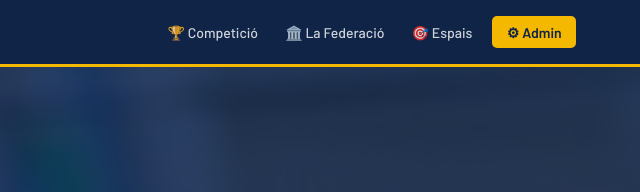
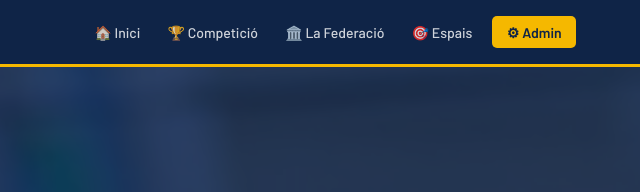
Before and after one commit to jssanmir/fcta-project, a website: page index.html in a window 1280 px wide. Shown: the top 192 px of the page, 640-1280 px from the left. Drawn offline with nearby package versions, Linux system fonts and the light colour scheme; no server answers; a web font is replaced by a local one.

Commit message:
Add Inici to desktop nav and implement hash routing
- Desktop nav now has: Inici / Competició / La Federació / Espais / Admin
- setS() wrapper updates URL hash on every navigation (history.replaceState)
- On page load, reads the hash and navigates directly to the section
- Enables shareable/bookmarkable links: fcta.cat/#circulars, #competitions…

Co-Authored-By: Claude Sonnet 4.6 <noreply@anthropic.com>

```diff
--- a/index.html
+++ b/index.html
@@ -54,6 +54,7 @@
       <div class="nav-logo-text">Federació Catalana<span>de Tir amb Arc</span></div>
     </a>
     <div class="nav-links" id="navLinks">
+      <a href="#home" onclick="setS('home');return false">🏠 Inici</a>
       <a href="#" onclick="scrollToHub('hub-activitat');return false">🏆 Competició</a>
       <a href="#" onclick="scrollToHub('hub-federacio');return false">🏛️ La Federació</a>
       <a href="#" onclick="scrollToHub('hub-espais');return false">🎯 Espais</a>
@@ -3044,17 +3045,35 @@ function bNavClose() {
   document.getElementById('bNavDrawer').classList.remove('open');
   document.getElementById('bNavOverlay').classList.remove('open');
 }
-// Highlight Inici when navigating home
+
+// ── Hash routing ──────────────────────────────────────────
+// Wraps setS() to keep the URL hash in sync with the active section.
+// This allows sharing direct links: fcta.cat/#circulars, #competitions…
 (function() {
   var origSetS = window.setS;
-  if (typeof origSetS === 'function') {
+  if (typeof origSetS !== 'function') return;
+
   window.setS = function(key) {
     origSetS(key);
+    // Update URL hash without triggering a scroll
+    if (history.replaceState) {
+      history.replaceState(null, '', key === 'home' ? window.location.pathname : '#' + key);
+    }
+    // Highlight bottom nav
     var items = document.querySelectorAll('.bnav-item');
     items.forEach(function(el) { el.classList.remove('bnav-act'); });
-      if (key === 'home') document.getElementById('bn-home').classList.add('bnav-act');
+    var bnMap = { home:'bn-home', hub_activitat:'bn-competicio', hub_federacio:'bn-federacio', hub_espais:'bn-espais' };
+    if (bnMap[key]) document.getElementById(bnMap[key]).classList.add('bnav-act');
+    else if (key === 'home') document.getElementById('bn-home').classList.add('bnav-act');
   };
+
+  // On load: navigate to the section in the hash, if any
+  window.addEventListener('DOMContentLoaded', function() {
+    var hash = window.location.hash.replace('#', '');
+    if (hash && FCTA.sectionMap[hash]) {
+      setS(hash);
     }
+  });
 })();
 </script>
 
```
Lines whose indentation alone changed are shown as unchanged.
